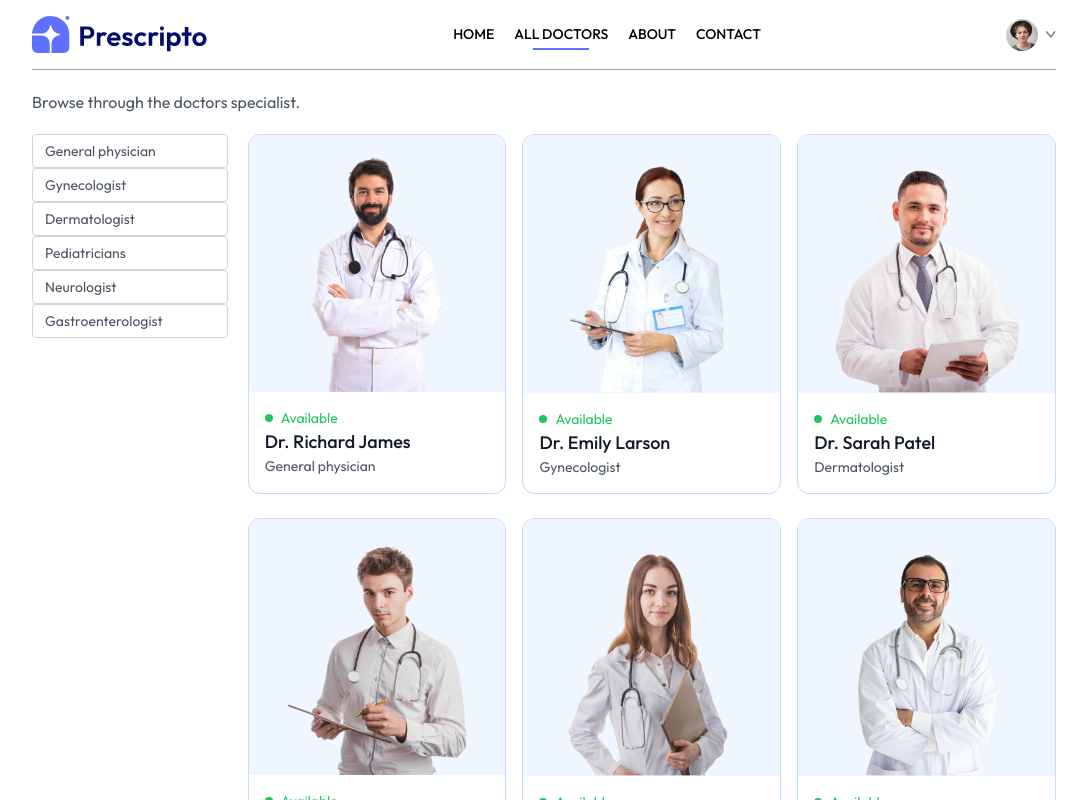
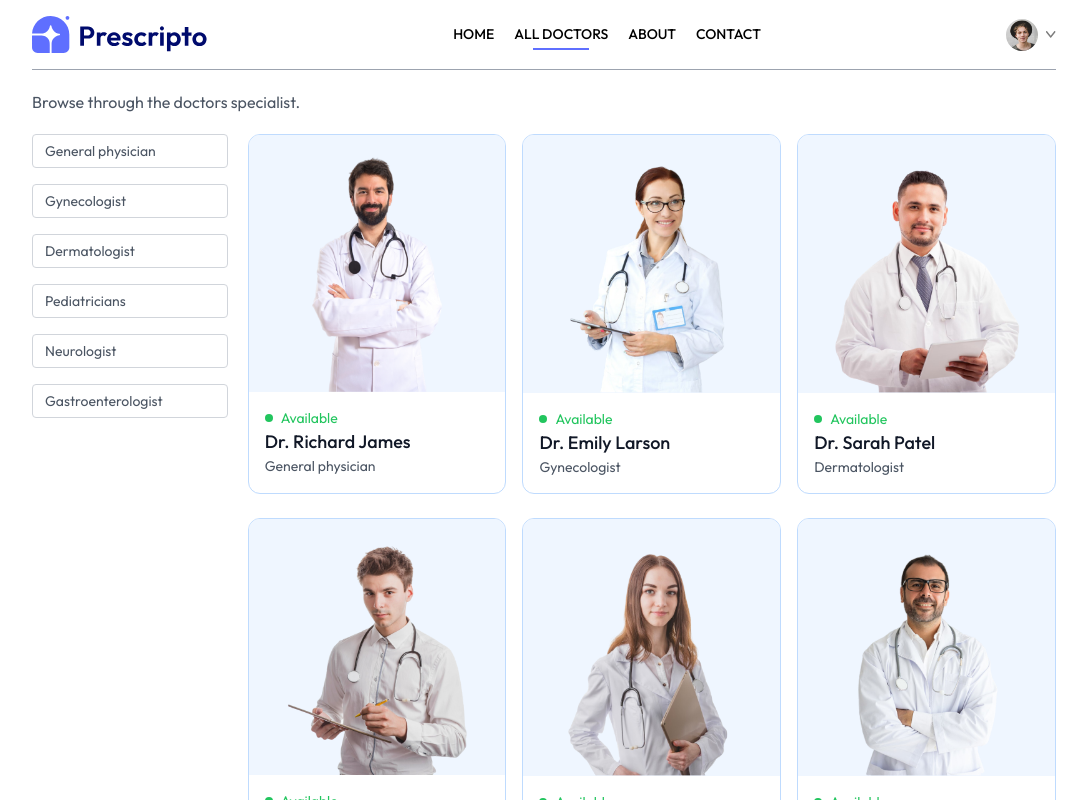
Before and after one commit to Arifkhan4947/HealthCarePlus, a React (Vite) app: page /doctors in a window 1280 px wide. Shown: the top 800 px of the page, without its empty margins (96-1183 px from the left). Built offline with nearby package versions, Linux system fonts and the light colour scheme.

Commit message:
apply filter method for the all category doctors

```diff
--- a/src/pages/Doctors.jsx
+++ b/src/pages/Doctors.jsx
@@ -27,13 +27,13 @@
     <div>
         <p className='text-gray-600 '>Browse through the doctors specialist.</p>
         <div className='flex flex-col sm:flex-row items-start gap-5 mt-5'>
-          <div className='flex-col gap-4 text-sm text-gray-600'>
-            <p className='w-[94vw] sm:w-auto pl-3 py-1.5 pr-16 border border-gray-300 rounded transition-all cursor-pointer'>General physician</p>
-            <p className='w-[94vw] sm:w-auto pl-3 py-1.5 pr-16 border border-gray-300 rounded transition-all cursor-pointer'>Gynecologist</p>
-            <p className='w-[94vw] sm:w-auto pl-3 py-1.5 pr-16 border border-gray-300 rounded transition-all cursor-pointer'>Dermatologist</p>
-            <p className='w-[94vw] sm:w-auto pl-3 py-1.5 pr-16 border border-gray-300 rounded transition-all cursor-pointer'>Pediatricians</p>
-            <p className='w-[94vw] sm:w-auto pl-3 py-1.5 pr-16 border border-gray-300 rounded transition-all cursor-pointer'>Neurologist</p>
-            <p className='w-[94vw] sm:w-auto pl-3 py-1.5 pr-16 border border-gray-300 rounded transition-all cursor-pointer'>Gastroenterologist</p>
+          <div className='flex flex-col gap-4 text-sm text-gray-600'>
+            <p onClick={()=> speciality === 'General physician' ? navigate('/doctors') : navigate('/doctors/General physician') } className='w-[94vw] sm:w-auto pl-3 py-1.5 pr-16 border border-gray-300 rounded transition-all cursor-pointer'>General physician</p>
+            <p onClick={()=> speciality === 'Gynecologist' ? navigate('/doctors') : navigate('/doctors/Gynecologist') } className='w-[94vw] sm:w-auto pl-3 py-1.5 pr-16 border border-gray-300 rounded transition-all cursor-pointer'>Gynecologist</p>
+            <p onClick={()=> speciality === 'Dermatologist' ? navigate('/doctors') : navigate('/doctors/Dermatologist') } className='w-[94vw] sm:w-auto pl-3 py-1.5 pr-16 border border-gray-300 rounded transition-all cursor-pointer'>Dermatologist</p>
+            <p onClick={()=> speciality === 'Pediatricians' ? navigate('/doctors') : navigate('/doctors/Pediatricians') } className='w-[94vw] sm:w-auto pl-3 py-1.5 pr-16 border border-gray-300 rounded transition-all cursor-pointer'>Pediatricians</p>
+            <p onClick={()=> speciality === 'Neurologist' ? navigate('/doctors') : navigate('/doctors/Neurologist') } className='w-[94vw] sm:w-auto pl-3 py-1.5 pr-16 border border-gray-300 rounded transition-all cursor-pointer'>Neurologist</p>
+            <p onClick={()=> speciality === 'Gastroenterologist' ? navigate('/doctors') : navigate('/doctors/Gastroenterologist') } className='w-[94vw] sm:w-auto pl-3 py-1.5 pr-16 border border-gray-300 rounded transition-all cursor-pointer'>Gastroenterologist</p>
           </div>
           <div className='w-full grid grid-cols-auto gap-4 gap-y-6'>
             {
```
